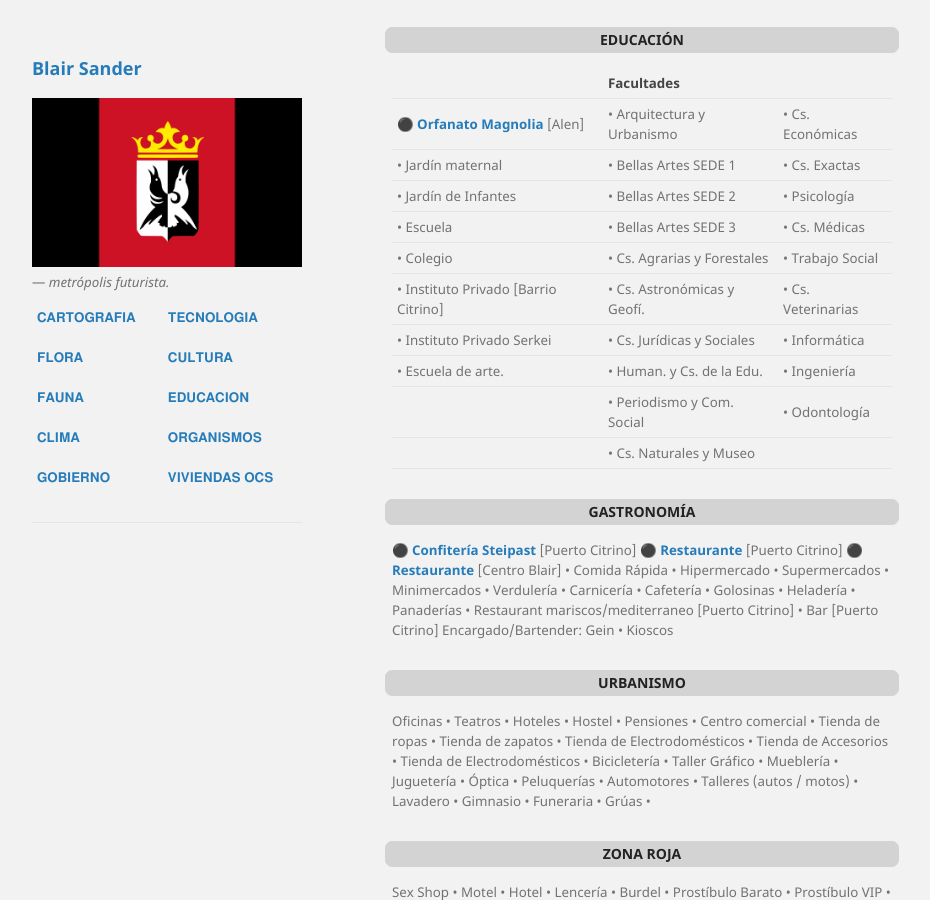
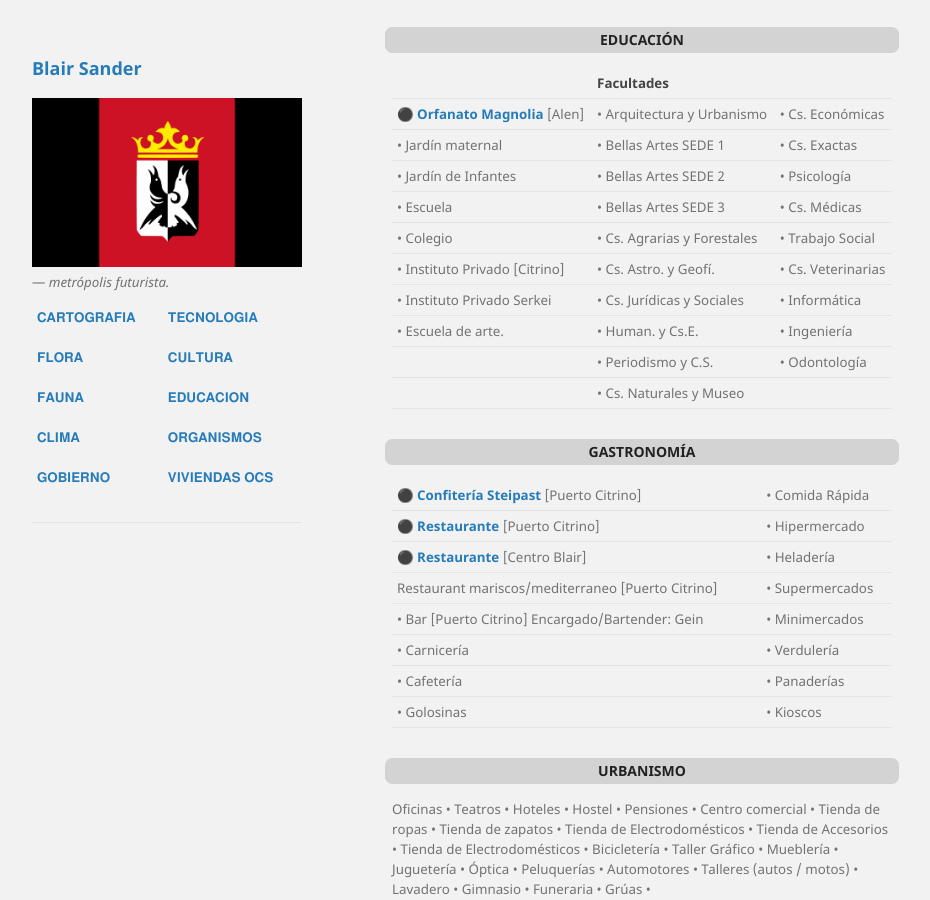
Before and after one commit to BlairSander/ciudad, a Jekyll site: the page built from organismos.md, in a window 1280 px wide and 900 px high, scrolled down 271 px. Shown: the whole window, without its empty margins (178-1108 px from the left). Built offline with Jekyll 4.4.1, drawn with Linux system fonts in a browser that asks for light colours; our own code applies the rules of GitHub Pages for plain Markdown files.

Commit message:
organismos.md

```diff
--- a/organismos.md
+++ b/organismos.md
@@ -23,18 +23,23 @@ layout: default
 |• Jardín de Infantes|• Bellas Artes SEDE 2|• Psicología|
 |• Escuela|• Bellas Artes SEDE 3|• Cs. Médicas|
 |• Colegio|• Cs. Agrarias y Forestales|• Trabajo Social|
-|• Instituto Privado [Barrio Citrino]|• Cs. Astronómicas y Geofí.|• Cs. Veterinarias|
+|• Instituto Privado [Citrino]|• Cs. Astro. y Geofí.|• Cs. Veterinarias|
 |• Instituto Privado Serkei|• Cs. Jurídicas y Sociales|• Informática|
-|• Escuela de arte.|• Human. y Cs. de la Edu.|• Ingeniería|
-||• Periodismo y Com. Social|• Odontología|
+|• Escuela de arte.|• Human. y Cs.E.|• Ingeniería|
+||• Periodismo y C.S.|• Odontología|
 ||• Cs. Naturales y Museo||
 
+## GASTRONOMÍA
 
-
-
-
-## GASTRONOMÍA
-**[⚫ Confitería Steipast](https://blairsander.github.io/ciudad/steipast.html)** [Puerto Citrino] **[⚫ Restaurante](https://blairsander.github.io/ciudad/restaurantedemi.html)** [Puerto Citrino] **[⚫ Restaurante](https://blairsander.github.io/ciudad/restauranteremi.html)** [Centro Blair] • Comida Rápida • Hipermercado • Supermercados • Minimercados • Verdulería • Carnicería • Cafetería • Golosinas • Heladería • Panaderías • Restaurant mariscos/mediterraneo [Puerto Citrino] • Bar [Puerto Citrino] Encargado/Bartender: Gein • Kioscos
+|--|--|
+|**[⚫ Confitería Steipast](https://blairsander.github.io/ciudad/steipast.html)** [Puerto Citrino]|• Comida Rápida|
+|**[⚫ Restaurante](https://blairsander.github.io/ciudad/restaurantedemi.html)** [Puerto Citrino]|• Hipermercado|
+|**[⚫ Restaurante](https://blairsander.github.io/ciudad/restauranteremi.html)** [Centro Blair]|• Heladería|
+|Restaurant mariscos/mediterraneo [Puerto Citrino]|• Supermercados|
+|• Bar [Puerto Citrino] Encargado/Bartender: Gein|• Minimercados|
+|• Carnicería|• Verdulería|
+|• Cafetería|• Panaderías|
+|• Golosinas|• Kioscos|
 
 ## URBANISMO
 Oficinas • Teatros • Hoteles • Hostel • Pensiones • Centro comercial • Tienda de ropas • Tienda de zapatos • Tienda de Electrodomésticos • Tienda de Accesorios • Tienda de Electrodomésticos • Bicicletería • Taller Gráfico • Mueblería • Juguetería • Óptica • Peluquerías • Automotores • Talleres (autos / motos) • Lavadero • Gimnasio • Funeraria • Grúas •
```
